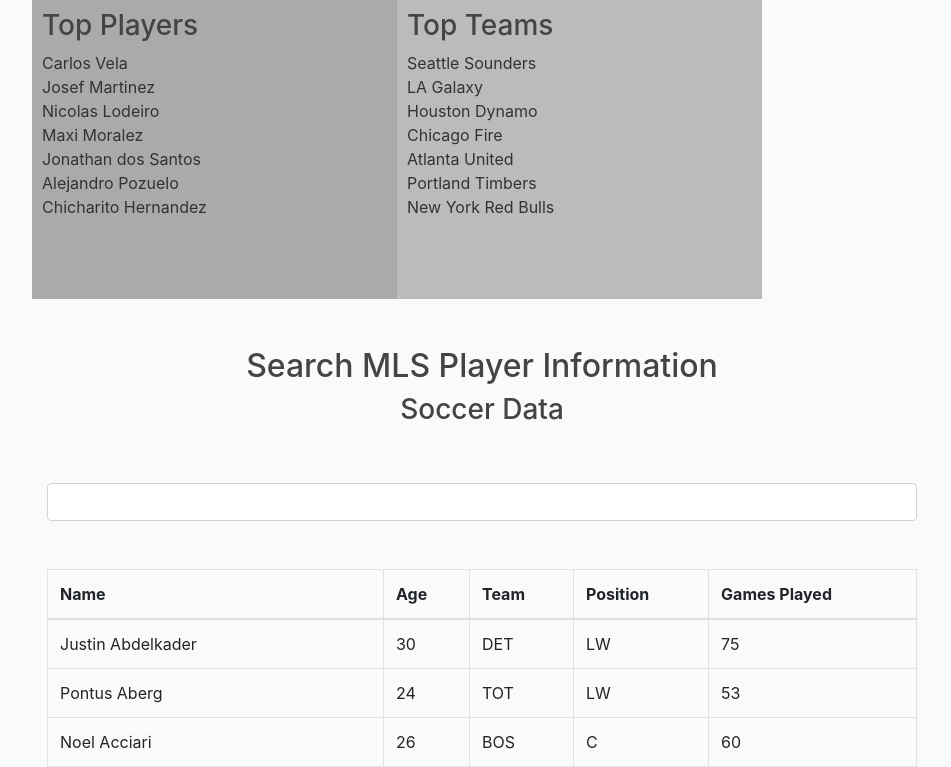
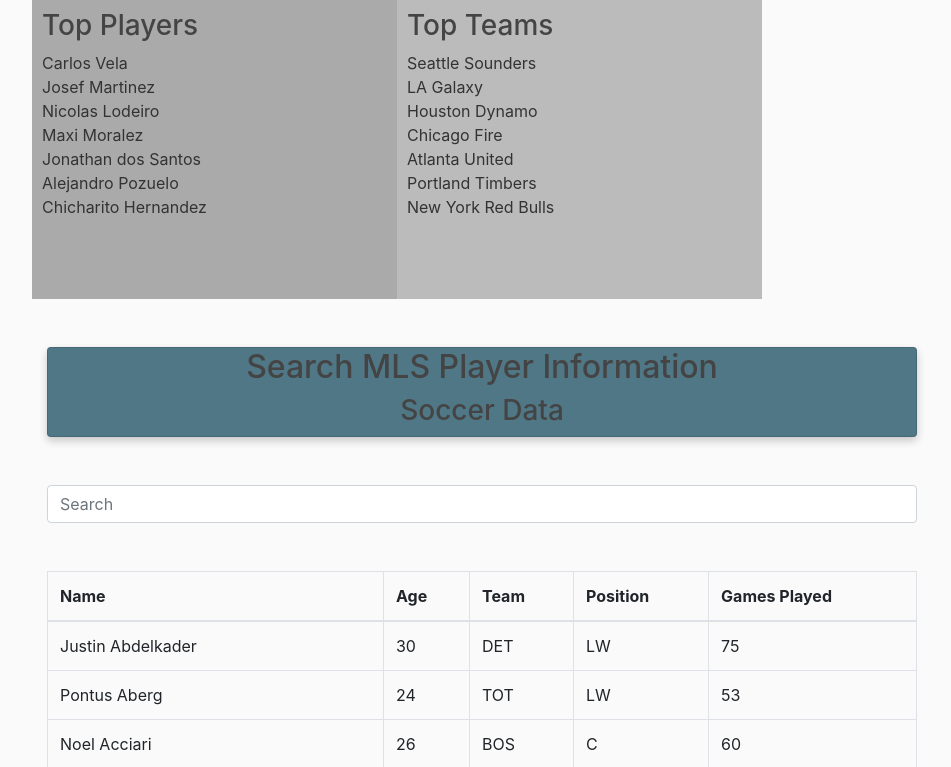
Before and after one commit to zxstewart/SoftDev_Project, a Flask app: page /soccer in a window 1280 px wide. Shown: the part 459-1226 px from the top of the page, without its empty margins (53-1004 px from the left). Run offline with Flask 2, Linux system fonts and the light colour scheme; some libraries are stand-ins or nearby versions.

Commit message:
Update soccer.html

```diff
--- a/project-code/sportsapp/templates/soccer.html
+++ b/project-code/sportsapp/templates/soccer.html
@@ -58,11 +58,13 @@
 </div>
 <br /><br />
 <div class="container" style="width:900px;">
-     <h2 align="center">Search MLS Player Information</h2>
-     <h3 align="center">Soccer Data</h3>
+     <div class="card" style = "5px; background-color: #507786!important;">
+         <h2 align="center">Search MLS Player Information</h2>
+         <h3 align="center">Soccer Data</h3>
+     </div>
      <br /><br />
      <div align="center">
-          <input type="text" name="search" id="search" class="form-control" />
+          <input type="text" name="search" id="search" class="form-control" placeholder="Search"/>
      </div>
      <br /><br />
      <div class="table-responsive" >
```
